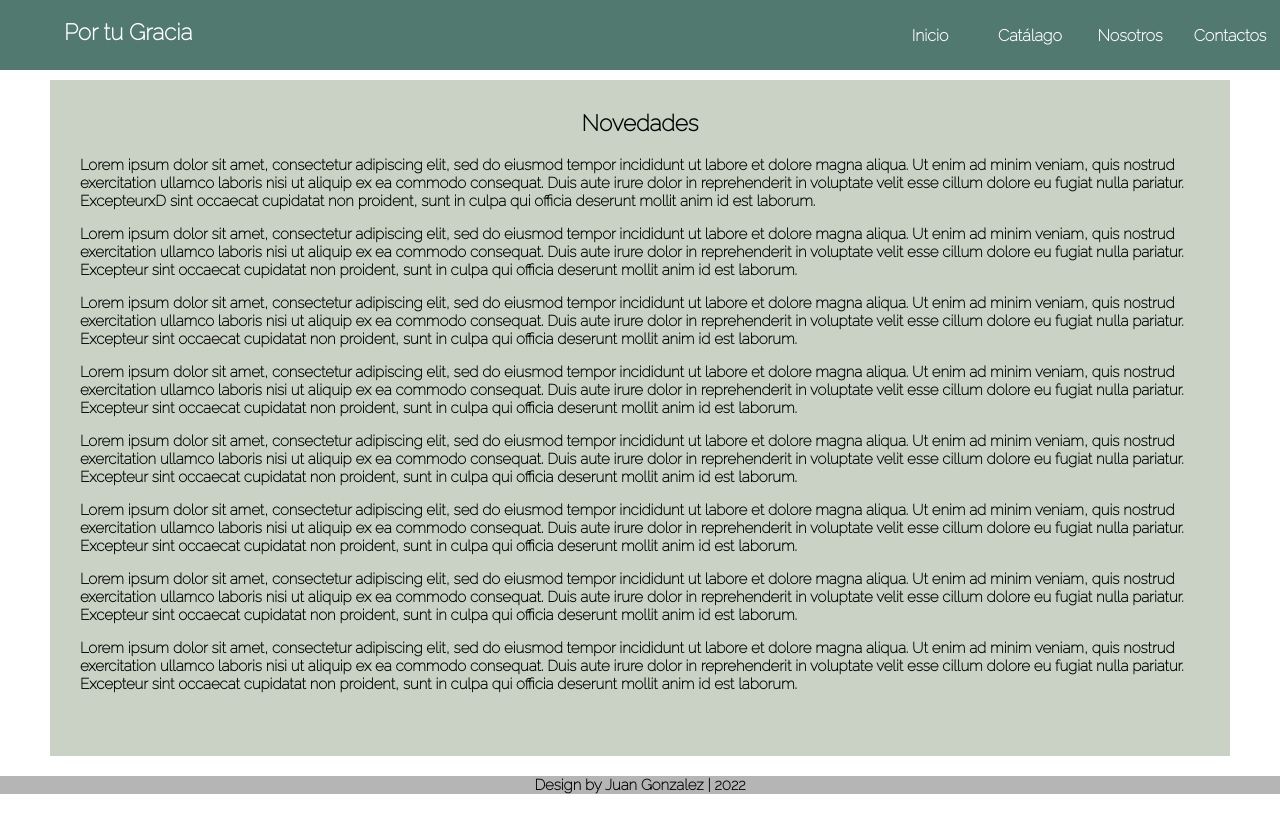
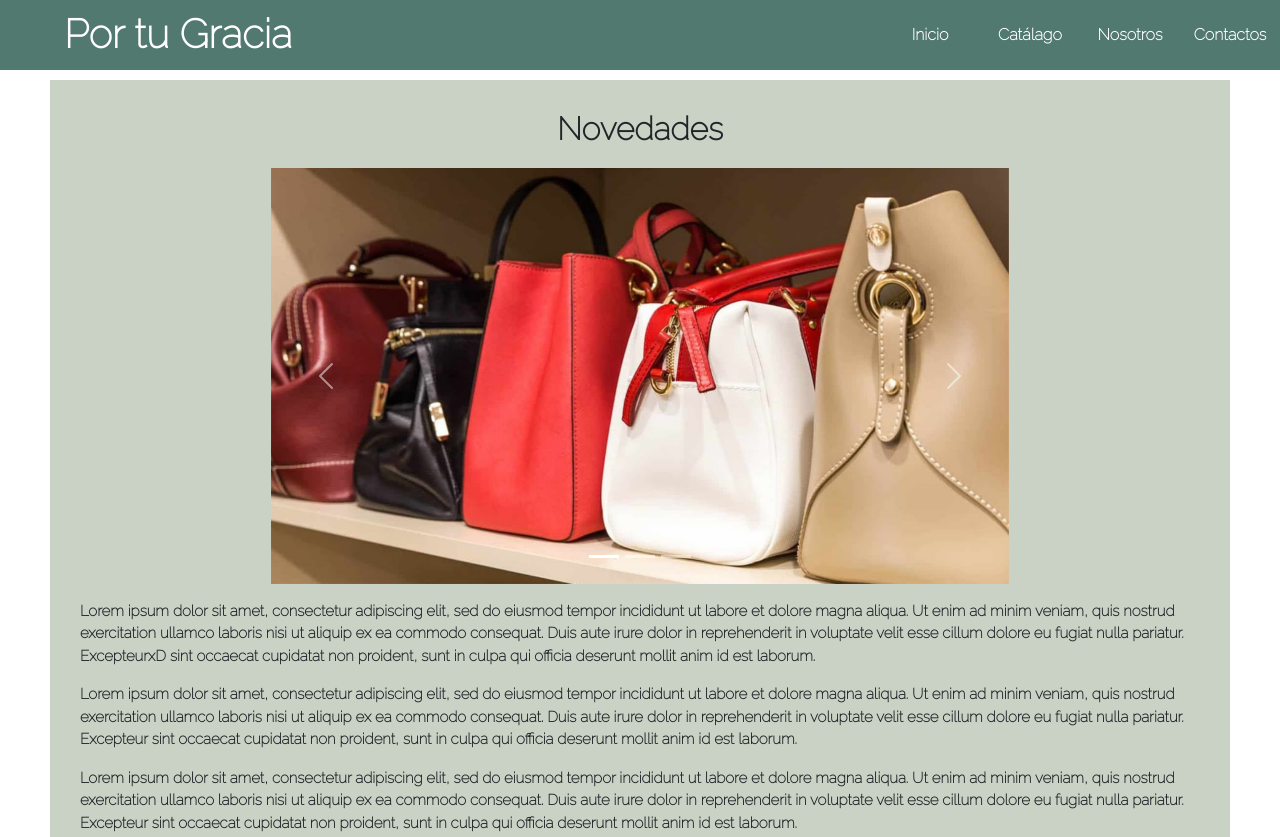
Before and after one commit to JuanGonzalezJr11/Project_Coderhouse, a plain HTML site: page index.html in a window 1280 px wide. Shown: the top 837 px of the page. Before the commit the page ends 800 px from the top, so only its background shows below. Drawn offline with nearby package versions, Linux system fonts and the light colour scheme.

Commit message:
Se añadió un carrousel a la página de Novedades

```diff
--- a/css/styles.css
+++ b/css/styles.css
@@ -18,6 +18,15 @@ header{
     flex-direction: column;
 }
 
+h1{
+    font-weight: bold;
+    margin: 10px 0px;
+}
+
+h2{
+    font-weight: bold;
+}
+
 .navbar-menu{
     background-color: #52796f;
     display: flex;
@@ -25,6 +34,7 @@ header{
     position: fixed;
     flex-direction: row;
     justify-content: space-between;
+    z-index: 2; /* Añado esta propiedad para que la navbar pase por encima del carousel al scrollear. */
 }
 
 .navbar-menu .navbar-logo{
--- a/index.html
+++ b/index.html
@@ -4,6 +4,7 @@
     <meta charset="UTF-8">
     <meta http-equiv="X-UA-Compatible" content="IE=edge">
     <meta name="viewport" content="width=device-width, initial-scale=1.0">
+    <link href="https://cdn.jsdelivr.net/npm/bootstrap@5.2.0-beta1/dist/css/bootstrap.min.css" rel="stylesheet" integrity="sha384-0evHe/X+R7YkIZDRvuzKMRqM+OrBnVFBL6DOitfPri4tjfHxaWutUpFmBp4vmVor" crossorigin="anonymous">
     <link rel="stylesheet" href="./css/styles.css">
     <title>Por tu Gracia</title>
 </head>
@@ -34,6 +35,36 @@
             <h2>
                 Novedades
             </h2>
+            <div class="row justify-content-center mb-3">
+                <div class="col-8">
+                    <div id="carouselExampleIndicators" class="carousel slide" data-bs-ride="true">
+                        <div class="carousel-indicators">
+                          <button type="button" data-bs-target="#carouselExampleIndicators" data-bs-slide-to="0" class="active" aria-current="true" aria-label="Slide 1"></button>
+                          <button type="button" data-bs-target="#carouselExampleIndicators" data-bs-slide-to="1" aria-label="Slide 2"></button>
+                          <button type="button" data-bs-target="#carouselExampleIndicators" data-bs-slide-to="2" aria-label="Slide 3"></button>
+                        </div>
+                        <div class="carousel-inner">
+                          <div class="carousel-item active">
+                            <img src="./img/novedades12.jpg" class="d-block w-100" alt="Novedades">
+                          </div>
+                          <div class="carousel-item">
+                            <img src="./img/novedades2.jpg" class="d-block w-100" alt="Novedades">
+                          </div>
+                          <div class="carousel-item">
+                            <img src="./img/novedades32.jpg" class="d-block w-100" alt="Novedades">
+                          </div>
+                        </div>
+                        <button class="carousel-control-prev" type="button" data-bs-target="#carouselExampleIndicators" data-bs-slide="prev">
+                          <span class="carousel-control-prev-icon" aria-hidden="true"></span>
+                          <span class="visually-hidden">Previous</span>
+                        </button>
+                        <button class="carousel-control-next" type="button" data-bs-target="#carouselExampleIndicators" data-bs-slide="next">
+                          <span class="carousel-control-next-icon" aria-hidden="true"></span>
+                          <span class="visually-hidden">Next</span>
+                        </button>
+                      </div>
+                </div>
+            </div>
             <p>
                 Lorem ipsum dolor sit amet, consectetur adipiscing elit, sed do eiusmod tempor incididunt ut labore et dolore magna aliqua.
                 Ut enim ad minim veniam, quis nostrud exercitation ullamco laboris nisi ut aliquip ex ea commodo consequat.
@@ -90,5 +121,7 @@
             <p>Design by Juan Gonzalez | 2022</p>
         </div>
     </footer>
+    <script src="https://cdn.jsdelivr.net/npm/bootstrap@5.2.0-beta1/dist/js/bootstrap.bundle.min.js" integrity="sha384-pprn3073KE6tl6bjs2QrFaJGz5/SUsLqktiwsUTF55Jfv3qYSDhgCecCxMW52nD2" crossorigin="anonymous">
+    </script>
 </body>
 </html>
```
Also changed, not shown: img/novedades1.jpg (added), img/novedades12.jpg (added), img/novedades2.jpg (added), img/novedades3.jpg (added), img/novedades32.jpg (added).
